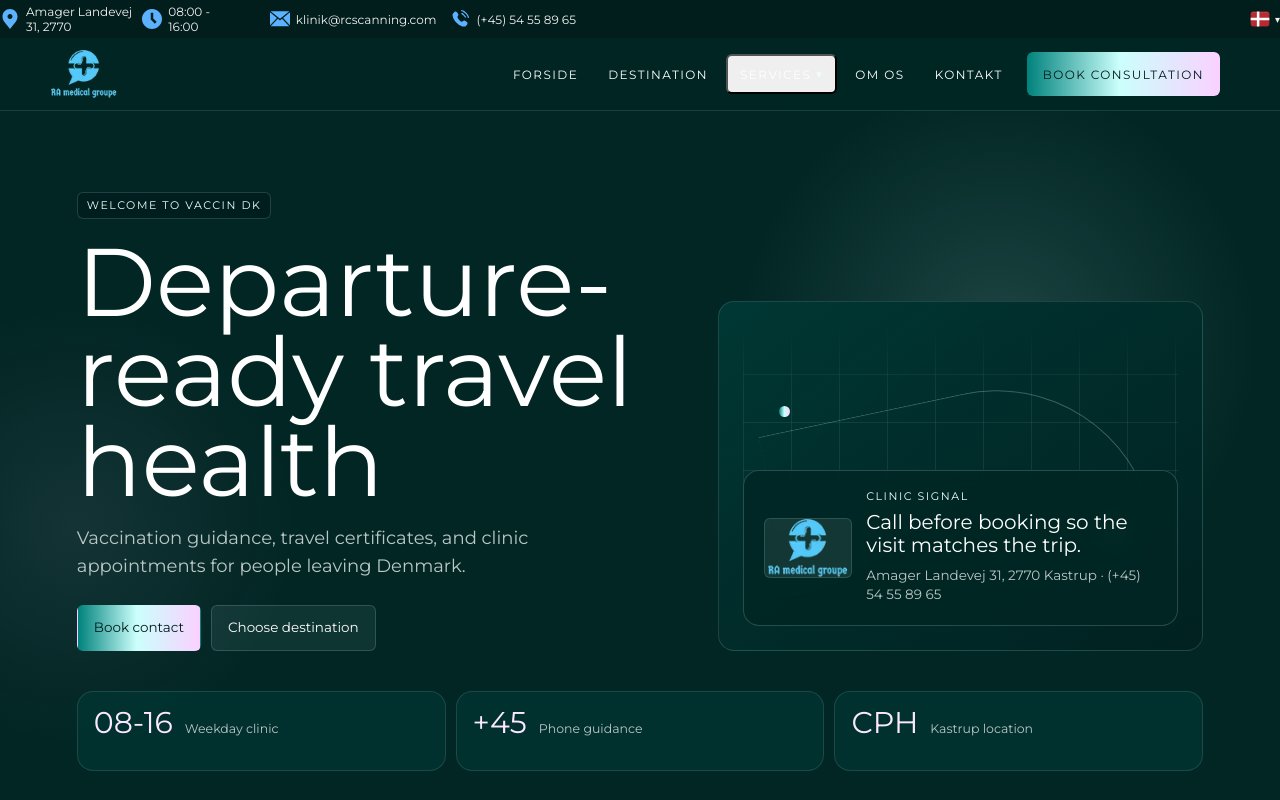
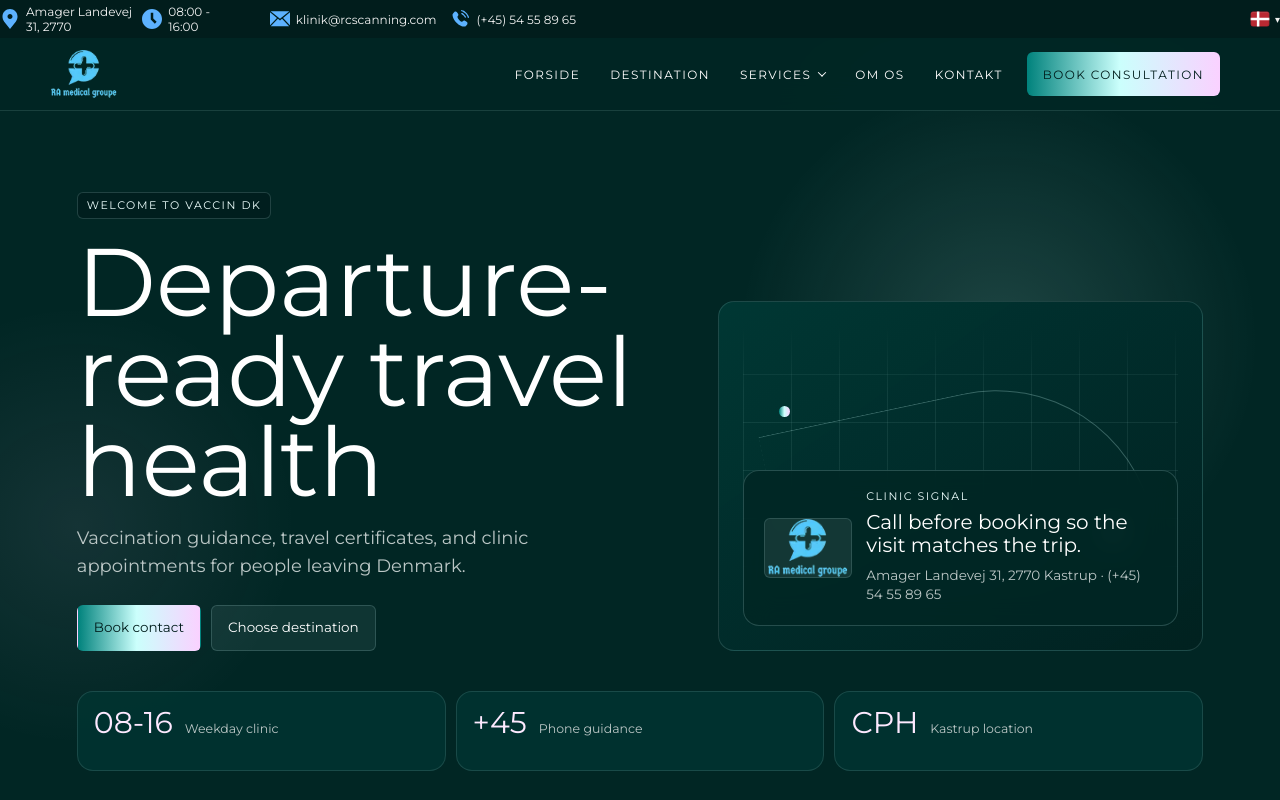
Before and after one commit to VadimTofan/vaccin.dk, a Next.js app in the folder frontend/: page / in a window 1280 px wide. Shown: the top 800 px of the page. Built offline with nearby package versions, Linux system fonts and the light colour scheme.

Commit message:
feat(navbar): refine services dropdown

```diff
--- a/frontend/app/shared/navbar/components/navigation/navigation.tsx
+++ b/frontend/app/shared/navbar/components/navigation/navigation.tsx
@@ -2,7 +2,7 @@ import locale from '../../locale.json';
 
 import styles from './page.module.scss';
 
-import { useEffect, useState } from 'react';
+import { useEffect, useRef, useState } from 'react';
 import type { NavItem } from '../../navbar.type';
 import { useLanguage, useLocale } from '@/app/hooks/localization/localization';
 import Link from 'next/link';
@@ -13,6 +13,7 @@ type NavigationProps = {
 };
 
 export function Navigation({ isMenuOpen, setIsMenuOpen }: NavigationProps) {
+  const dropdownRef = useRef<HTMLDivElement>(null);
   const [state, setState] = useState({
     content: locale.da,
     isDropdown: false,
@@ -41,6 +42,28 @@ export function Navigation({ isMenuOpen, setIsMenuOpen }: NavigationProps) {
   };
 
   useEffect(() => {
+    const handlePointerDown = (event: PointerEvent) => {
+      if (!dropdownRef.current?.contains(event.target as Node)) {
+        setState((prev) => ({ ...prev, isDropdown: false }));
+      }
+    };
+
+    const handleKeyDown = (event: KeyboardEvent) => {
+      if (event.key === 'Escape') {
+        setState((prev) => ({ ...prev, isDropdown: false }));
+      }
+    };
+
+    document.addEventListener('pointerdown', handlePointerDown);
+    document.addEventListener('keydown', handleKeyDown);
+
+    return () => {
+      document.removeEventListener('pointerdown', handlePointerDown);
+      document.removeEventListener('keydown', handleKeyDown);
+    };
+  }, []);
+
+  useEffect(() => {
     const handleResize = () => {
       setIsMenuOpen(false);
       setState((prev) => ({ ...prev, isDropdown: false }));
@@ -58,13 +81,20 @@ export function Navigation({ isMenuOpen, setIsMenuOpen }: NavigationProps) {
       {navigation.map((item) => (
         <li className={styles.navigation__item} key={`${item.path}-${item.name}`}>
           {item.dropdown ? (
-            <div className={styles.navigation__dropdown}>
-              <button className={styles.navigation__link} onClick={handleDropdown} type="button">
+            <div className={styles.navigation__dropdown} ref={dropdownRef}>
+              <button
+                aria-controls="services-menu"
+                aria-expanded={isDropdown}
+                className={styles.navigation__trigger}
+                data-expanded={isDropdown}
+                onClick={handleDropdown}
+                type="button"
+              >
                 {item.name}
-                <span className={styles.navigation__arrow}>▾</span>
+                <span aria-hidden="true" className={styles.navigation__arrow} />
               </button>
               {isDropdown && (
-                <ul className={styles.navigation__droplist}>
+                <ul className={styles.navigation__droplist} id="services-menu">
                   {content.services.map((service) => (
                     <li key={service.path} className={styles.navigation__drop_item}>
                       <Link
--- a/frontend/app/shared/navbar/components/navigation/page.module.scss
+++ b/frontend/app/shared/navbar/components/navigation/page.module.scss
@@ -43,21 +43,56 @@
     position: relative;
   }
 
+  &__trigger {
+    display: inline-flex;
+    align-items: center;
+    min-height: 4rem;
+    padding: 0 1.2rem;
+    font-size: 1.2rem;
+    font-weight: 500;
+    letter-spacing: 0.12em;
+    text-transform: uppercase;
+    color: $text-ink;
+    white-space: nowrap;
+    background: transparent;
+    border: 0;
+    border-radius: var(--refero-control-radius);
+    gap: 0.8rem;
+    cursor: pointer;
+
+    &:hover,
+    &:focus-visible {
+      color: $accent-sea;
+      background: rgb(15 107 107 / 8%);
+    }
+
+    &[data-expanded='true'] {
+      color: $accent-sea;
+      background: rgb(15 107 107 / 10%);
+
+      .navigation__arrow {
+        transform: rotate(225deg) translate(-0.1rem, -0.1rem);
+      }
+    }
+  }
+
   &__droplist {
     display: grid;
-    padding: 0.8rem;
-    gap: 0.4rem;
-    background: rgb(15 107 107 / 7%);
+    margin-top: 0.4rem;
+    padding: 0.6rem;
+    gap: 0.2rem;
+    background: rgb(0 55 52 / 96%);
     border: 0.1rem solid var(--clinic-surface-border);
-    border-radius: var(--refero-card-radius);
+    border-radius: 0.8rem;
+    box-shadow: 0 1.6rem 4rem rgb(0 16 15 / 24%);
+    animation: dropdown-reveal 0.16s ease-out;
 
     @include mixins.tablet {
       position: absolute;
-      top: 4.2rem;
+      top: calc(100% + 0.8rem);
       left: 0;
-      min-width: 22rem;
-      background: $surface-card;
-      box-shadow: none;
+      min-width: 24rem;
+      margin-top: 0;
     }
   }
 
@@ -91,12 +126,69 @@
   &__link_drop {
     justify-content: flex-start;
     width: 100%;
+    min-height: 4.4rem;
+    padding: 0 1.4rem;
     font-size: 1.3rem;
+    letter-spacing: 0;
+    text-transform: none;
+    color: $text-inverse;
+    border-radius: 0.5rem;
+
+    &::after {
+      width: 0.6rem;
+      height: 0.6rem;
+      margin-left: auto;
+      border-top: 0.1rem solid currentcolor;
+      border-right: 0.1rem solid currentcolor;
+      content: '';
+      opacity: 0;
+      transform: rotate(45deg) translateX(-0.4rem);
+      transition:
+        opacity 0.16s ease,
+        transform 0.16s ease;
+    }
+
+    &:hover,
+    &:focus-visible {
+      color: $text-inverse;
+      background: rgb(255 255 255 / 8%);
+
+      &::after {
+        opacity: 1;
+        transform: rotate(45deg) translateX(0);
+      }
+    }
   }
 
   &__arrow {
-    margin-left: 0.5rem;
-    font-size: 1.1rem;
-    color: $accent-sea;
+    width: 0.6rem;
+    height: 0.6rem;
+    border-right: 0.1rem solid currentcolor;
+    border-bottom: 0.1rem solid currentcolor;
+    transform: rotate(45deg) translate(-0.1rem, -0.1rem);
+    transition: transform 0.16s ease;
   }
 }
+
+@keyframes dropdown-reveal {
+  from {
+    opacity: 0;
+    transform: translateY(-0.4rem);
+  }
+
+  to {
+    opacity: 1;
+    transform: translateY(0);
+  }
+}
+
+@media (prefers-reduced-motion: reduce) {
+  .navigation__droplist {
+    animation: none;
+  }
+
+  .navigation__arrow,
+  .navigation__link_drop::after {
+    transition: none;
+  }
+}
```
Also changed, not shown: 3 other files (tests, documents, lock files or other folders).
